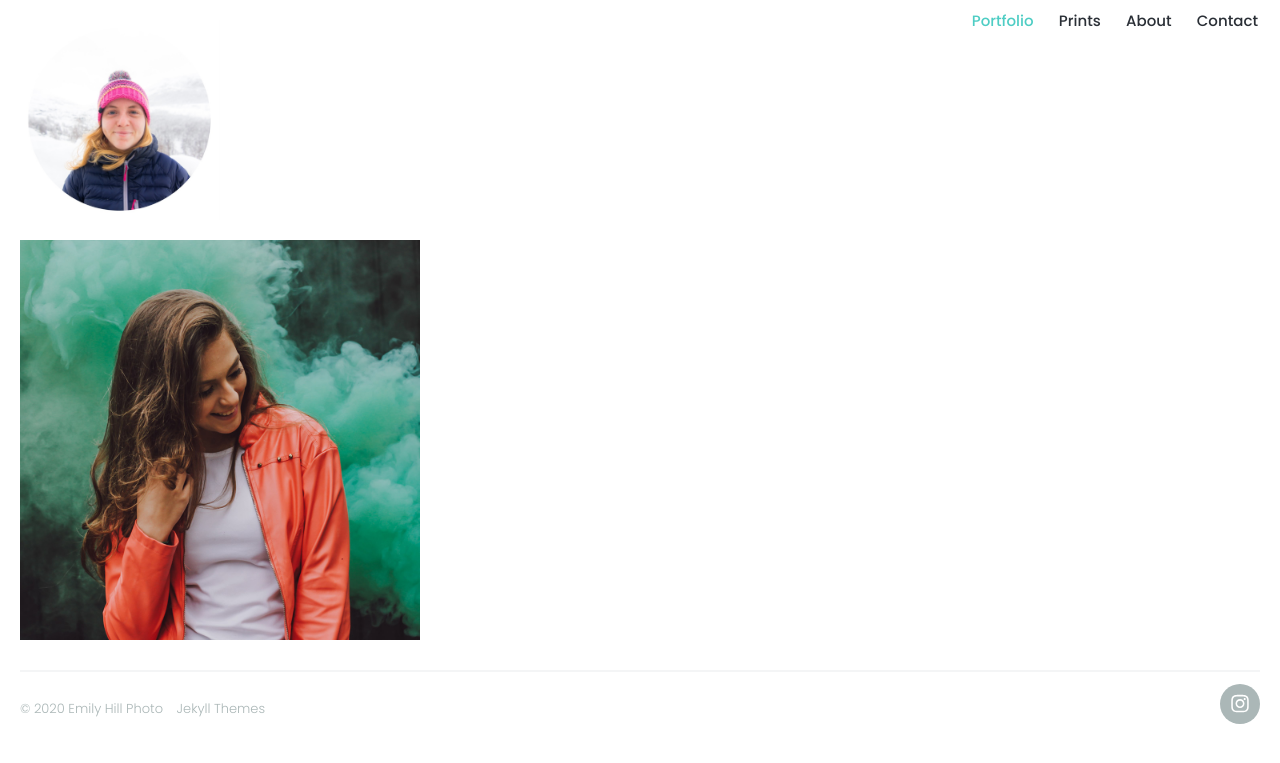
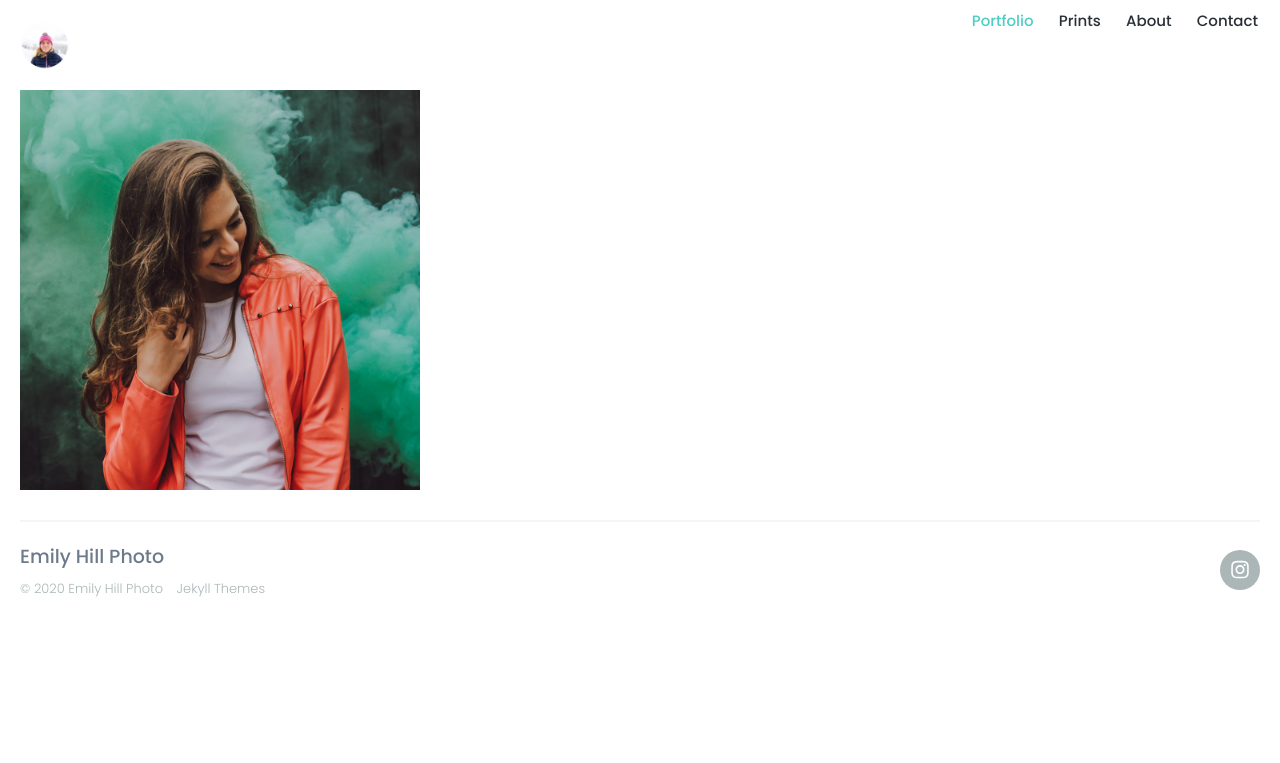
Before and after one commit to emily-hill/emily-hill.github.io, a Jekyll site: the page built from index.html, in a window 1280 px wide. Shown: the top 763 px of the page. Built offline with Jekyll 4.4.1, drawn with Linux system fonts in a browser that asks for light colours; nearby versions of some CDN libraries.

Commit message:
Site title

```diff
--- a/_config.yml
+++ b/_config.yml
@@ -1,4 +1,4 @@
-site: Board Jekyll Theme
+site: Emily Hill Photo
 
 url: https://emily-hill.github.io
 baseurl:
--- a/_data/settings.yml
+++ b/_data/settings.yml
@@ -4,7 +4,7 @@
 
 header_settings:
   logo_image: /images/Circleprofile2.jpg
-  logo_width: 200
+  logo_width: 50
 
 menu_settings:
   menu_items:
@@ -18,7 +18,7 @@
       url: '/contact'
 
 footer_settings:
-  footer_tagline:
+  footer_tagline: Emily Hill Photo
 
 grid_settings:
   overlay_opacity: 0.8
```
